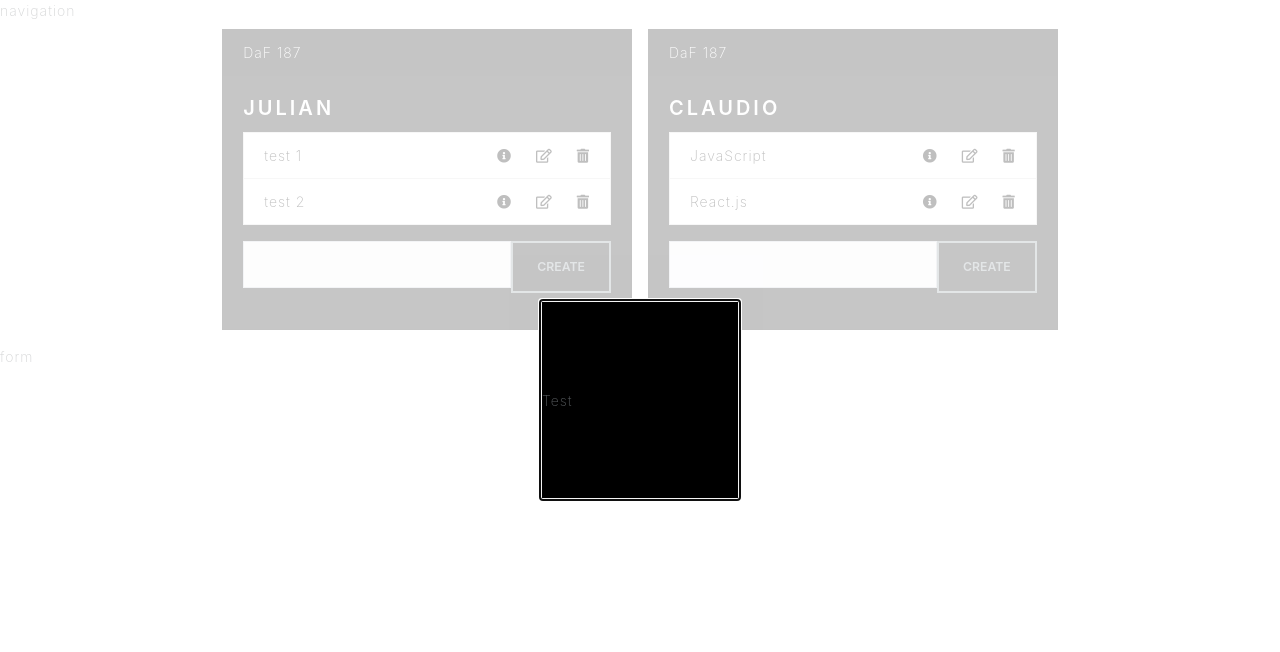
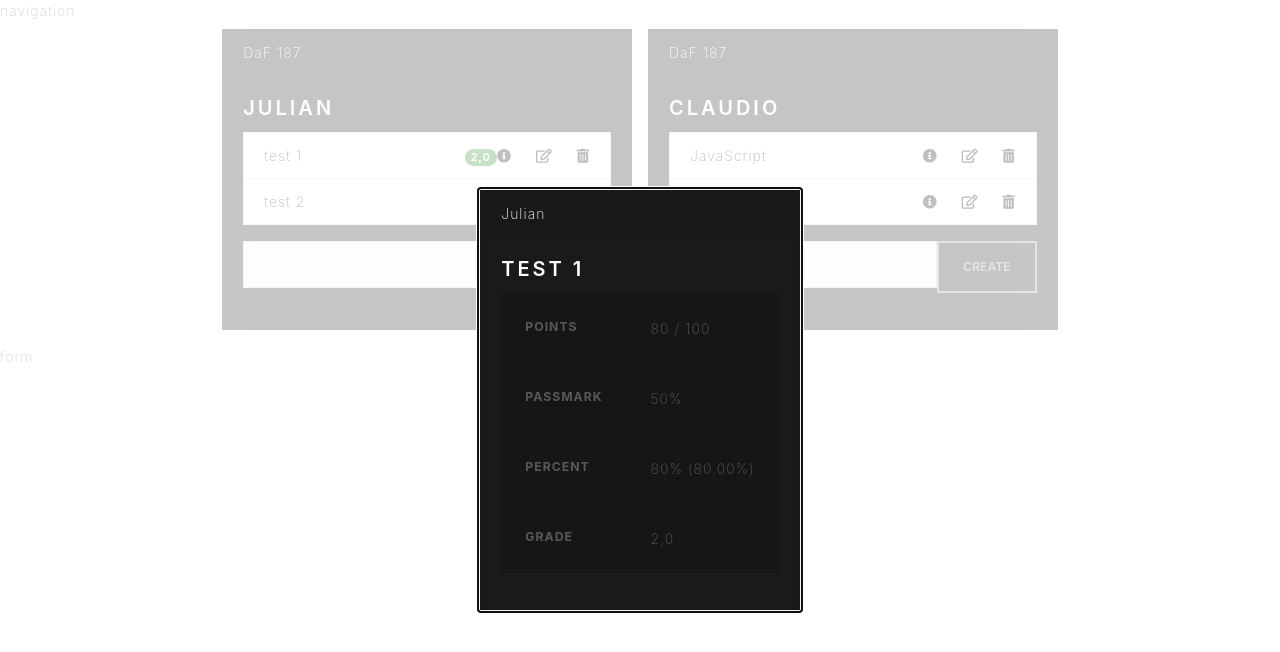
Before and after one commit to julian0becker/testscore, a React (Create React App) app: page / in a window 1280 px wide. Both pictures are taken after a click on the element 504 px from the left and 156 px from the top of the page. Shown: the top 652 px of the page. Built offline with nearby package versions, Linux system fonts and the light colour scheme.

Commit message:
info modal

```diff
--- a/src/App.js
+++ b/src/App.js
@@ -14,16 +14,16 @@ class App extends Component {
             testName: "test 1",
             maxPoints: 100,
             passMark: "50%",
-            reachedPoints: "Please Edit",
-            grade: null,
-            gradeUniStyle: null,
+            reachedPoints: 80,
+            grade: 0.8,
+            gradeUniStyle: "2,0",
             testId: uuid.v4(),
-            badgeStyle: null
+            badgeStyle: "#238823"
           },
           {
             testName: "test 2",
             maxPoints: 100,
-            passMark: "50%",
+            passMark: "60%",
             reachedPoints: "Please Edit",
             grade: null,
             gradeUniStyle: null,
@@ -153,8 +153,13 @@ class App extends Component {
     });
   };
 
-  handleOpenInfoModal = () => {
-    this.setState({ isModalOn: true, typeOfModal: "info" });
+  handleOpenInfoModal = (idTest, idStudent) => {
+    this.setState({
+      isModalOn: true,
+      typeOfModal: "info",
+      forModalTestId: idTest,
+      forModalStudentId: idStudent
+    });
   };
 
   handleCloseModal = () => {
@@ -327,6 +332,7 @@ class App extends Component {
         />
         <div>form</div>
         <EditModal
+          students={this.state.students}
           isModalOn={this.state.isModalOn}
           typeOfModal={this.state.typeOfModal}
           handleCloseModal={this.handleCloseModal}
@@ -465,7 +471,11 @@ const EditModal = props => (
           forModalStudentId={props.forModalStudentId}
         />
       ) : (
-        <ModalDisplayForTestInfo />
+        <ModalDisplayForTestInfo
+          students={props.students}
+          forModalTestId={props.forModalTestId}
+          forModalStudentId={props.forModalStudentId}
+        />
       )}
     </div>
   </Modal>
@@ -529,4 +539,86 @@ const ModalDisplayForEditInput = props => (
   </div>
 );
 
-const ModalDisplayForTestInfo = props => <div>Test</div>;
+class ModalDisplayForTestInfo extends Component {
+  render() {
+    const students = [...this.props.students];
+    const studentIndex = utils.findIndexStudent(
+      students,
+      this.props.forModalStudentId
+    );
+    const testIndex = utils.findIndexTest(
+      students,
+      studentIndex,
+      this.props.forModalTestId
+    );
+    const percentRounded = Math.round(
+      this.props.students[studentIndex].results[testIndex].grade * 100
+    );
+    const percentNotRounded = (
+      this.props.students[studentIndex].results[testIndex].grade * 100
+    ).toFixed(2);
+
+    return (
+      <div
+        className="card text-white bg-primary "
+        style={{ maxWidth: "20rem" }}
+      >
+        <div className="card-header">
+          {this.props.students[studentIndex].name}
+        </div>
+        <div className="card-body">
+          <h4 className="card-title">
+            {this.props.students[studentIndex].results[testIndex].testName}
+          </h4>
+          <div className="card-text">
+            <table className="table table-hover">
+              <tbody>
+                <tr className="table-active">
+                  <th scope="row">Points</th>
+                  <td>
+                    {
+                      this.props.students[studentIndex].results[testIndex]
+                        .reachedPoints
+                    }{" "}
+                    /{" "}
+                    {
+                      this.props.students[studentIndex].results[testIndex]
+                        .maxPoints
+                    }
+                  </td>
+                </tr>
+                <tr className="table-active">
+                  <th scope="row">Passmark</th>
+                  <td>
+                    {
+                      this.props.students[studentIndex].results[testIndex]
+                        .passMark
+                    }
+                  </td>
+                </tr>
+                <tr className="table-active">
+                  <th scope="row">Percent</th>
+                  <td>
+                    {percentRounded}
+                    {"% ("}
+                    {percentNotRounded}
+                    {"%)"}
+                  </td>
+                </tr>
+                <tr className="table-active">
+                  <th scope="row">Grade</th>
+                  <td>
+                    {
+                      this.props.students[studentIndex].results[testIndex]
+                        .gradeUniStyle
+                    }
+                  </td>
+                </tr>
+              </tbody>
+            </table>
+          </div>
+        </div>
+      </div>
+    );
+  }
+}
```
